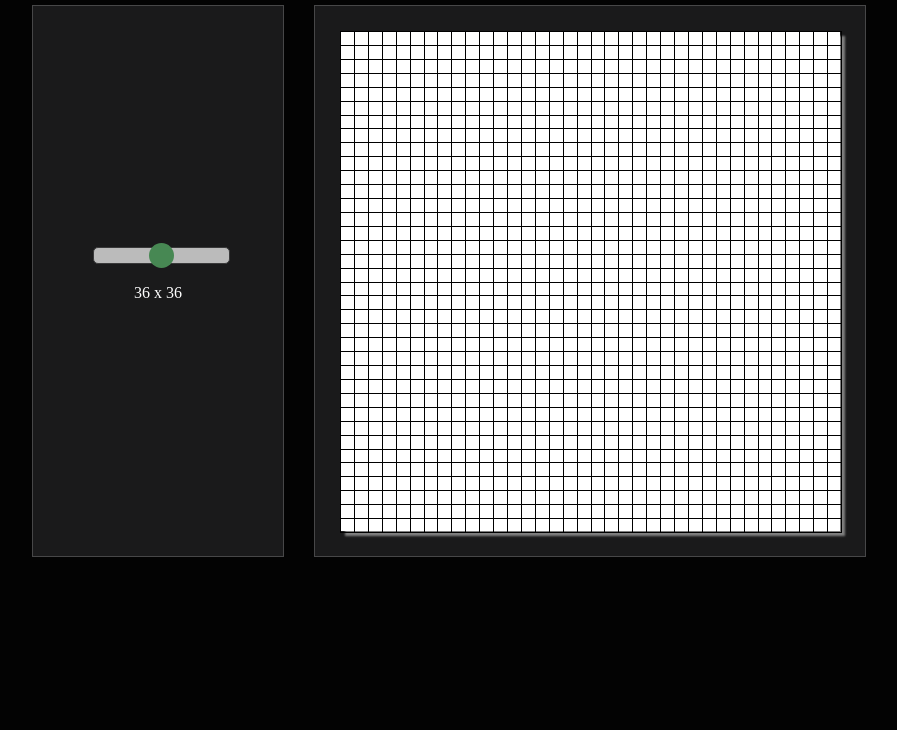
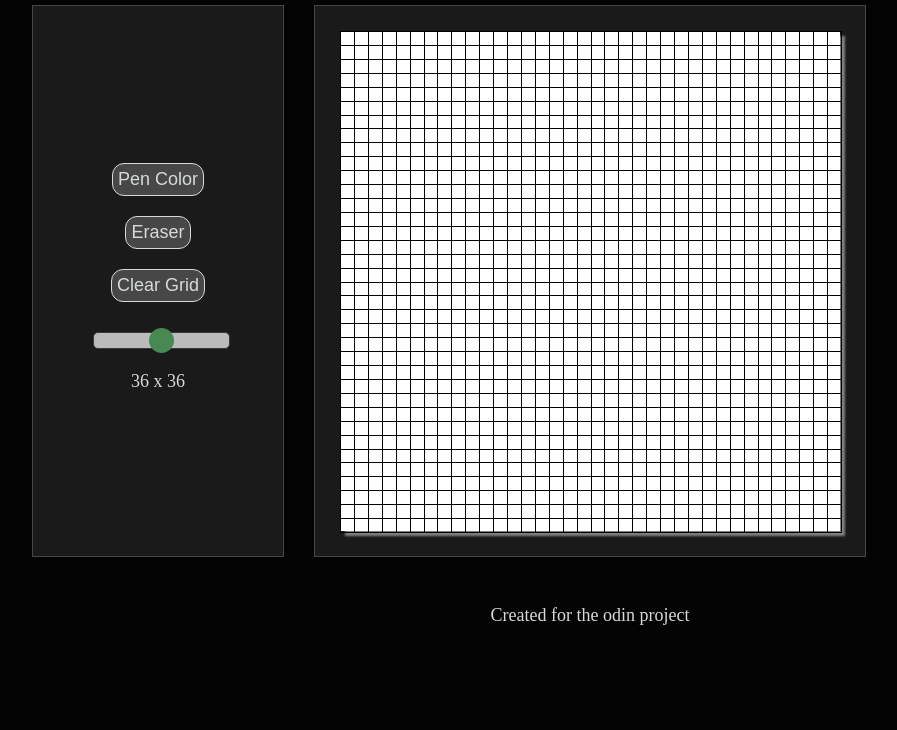
Before and after one commit to CKSK-jp/etchasketch, a plain HTML site: page index.html in a window 1280 px wide. Shown: the part 70-800 px from the top of the page, without its empty margins (176-1073 px from the left). Drawn offline with Linux system fonts and the light colour scheme.

Commit message:
added new buttons for clearing, colors, and erase

```diff
--- a/index.html
+++ b/index.html
@@ -8,6 +8,10 @@
 </head>
 <body>
     <div class="side-menu">
+        <button class="sidebar-button" id="colorPickerBtn">Pen Color</button>
+        <button class="sidebar-button" onclick="erase()">Eraser</button>
+        <button class="sidebar-button" onclick="clearGrid()">Clear Grid</button>
+
         <div class="slidecontainer"><input type="range" min="8" max="64" value="36" step="2" class="slider" id="myRange"></div>
         <p id="dimension-output"></p>
     </div>
@@ -17,7 +21,12 @@
         <div class="grid-border">
             <div id="grid-container"></div>
         </div>
+
+        <div class="footer">
+            <p>Created for the odin project</p>
+        </div>
     </div>
+
 </body>
 <script src="script.js"></script>
 </html>
--- a/script.js
+++ b/script.js
@@ -2,11 +2,12 @@
 const slider = document.getElementById("myRange");
 const output = document.getElementById("dimension-output");
 const gridContainer = document.getElementById("grid-container");
-const cells = document.querySelectorAll(".cell");
+const getColor = document.getElementById("color-selector");
 
 // Define grid row and column
 let rows = slider.value;
 let columns = slider.value;
+let cells;
 
 // Generate the cells for the grid
 function generateGrid() {
@@ -22,6 +23,8 @@ function generateGrid() {
         div.className = "cell";
         gridContainer.appendChild(div);
     }
+    // Update the cells variable
+    cells = document.querySelectorAll(".cell");
 }
 
 // Function to update grid dimensions under the slider
@@ -54,10 +57,38 @@ function handleMouseUp() {
   isMouseDown = false;
 }
 
+const colorPickerBtn = document.getElementById("colorPickerBtn");
+let selectedColor = "black";
+
+colorPickerBtn.addEventListener("click", () => {
+  const colorPicker = document.createElement("input");
+  colorPicker.type = "color";
+  colorPicker.addEventListener("input", () => {
+    selectedColor = colorPicker.value;
+    erasing = false;
+  });
+  colorPicker.click();
+});
+
+// reverts all cell background color to white
+function clearGrid() {
+    cells.forEach(cell => {
+        cell.style.backgroundColor = "white";
+    });
+}
+
+let erasing = false;
+// when clicked
+function erase() {
+    erasing = true;
+}
+
 // change color of cell when mouse is dragged above it
 function handleMouseMove(event) {
     const cell = event.target;
-    if (isMouseDown && cell.classList.contains("cell")) {
-      cell.style.backgroundColor = "black";
+    if (isMouseDown && erasing && cell.classList.contains("cell")) {
+        cell.style.backgroundColor = "white";
+    } else if (isMouseDown && cell.classList.contains("cell")) {
+        cell.style.backgroundColor = selectedColor;
     }
-  }
+}
--- a/styles.css
+++ b/styles.css
@@ -6,13 +6,15 @@ body {
 }
 
 h1 {
-    color: white;
+    color: #d7dadc;
     margin-top: 10px;
     margin-bottom: -10px;
 }
 
 p {
-    color: white;
+    color: #d7dadc;
+    font-size: large;
+    font-weight: 300;
 }
 
 .main {
@@ -33,11 +35,23 @@ p {
     align-items: center;
 }
 
+.sidebar-button {
+    margin: 10px;
+    padding: 5px;
+    background-color: #474748;
+    border-radius: 12px;
+    border: 1px solid#d7dadc;
+    color: #d7dadc;
+    font-size: large;
+    font-weight: 300;
+}
+
 .slider {
     -webkit-appearance: none;
     width: 100%;
     height: 15px;
     border-radius: 5px;
+    margin-top: 20px;
     background: white;
     border: 1px solid #474748;
     outline: none;
```
